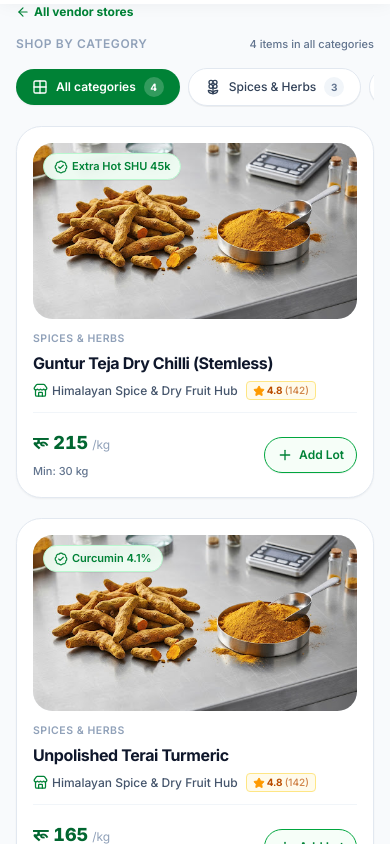
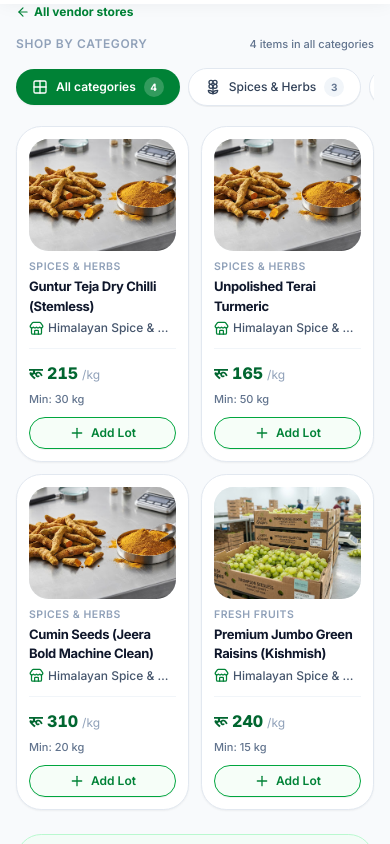
Before and after one commit to Arjun-Adhikari/Belpatri, a Next.js app: page /vendors/himalayan-spice-and-dry-fruit-hub in a window 390 px wide. Shown: the part 840-1684 px from the top of the page. Built offline with nearby package versions, Linux system fonts and the light colour scheme.

Commit message:
fix(vendors): use the two-up mobile grid for store catalogues
- Vendor store catalogues and related lots now use the same two-up card grid on phones.

- Vendor directory cards remain full-width.

```diff
--- a/src/app/products/[slug]/page.tsx
+++ b/src/app/products/[slug]/page.tsx
@@ -322,7 +322,11 @@ export default async function ProductPage({
             Back to {market.label}
           </Link>
         </div>
-        <ProductGrid items={related} resetHref={`/?market=${product.market}`} />
+        <ProductGrid
+          items={related}
+          resetHref={`/?market=${product.market}`}
+          denseOnMobile
+        />
       </section>
     </Container>
   );
--- a/src/components/marketplace/vendor-catalogue.tsx
+++ b/src/components/marketplace/vendor-catalogue.tsx
@@ -84,7 +84,11 @@ export function VendorCatalogue({
         ))}
       </div>
 
-      <ProductGrid items={visible} resetHref={`/vendors/${vendorSlug}`} />
+      <ProductGrid
+        items={visible}
+        resetHref={`/vendors/${vendorSlug}`}
+        denseOnMobile
+      />
     </div>
   );
 }
```
